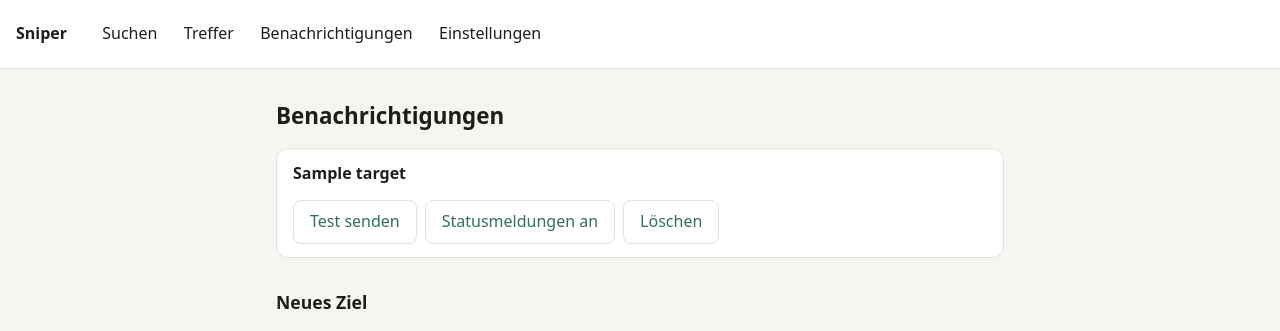
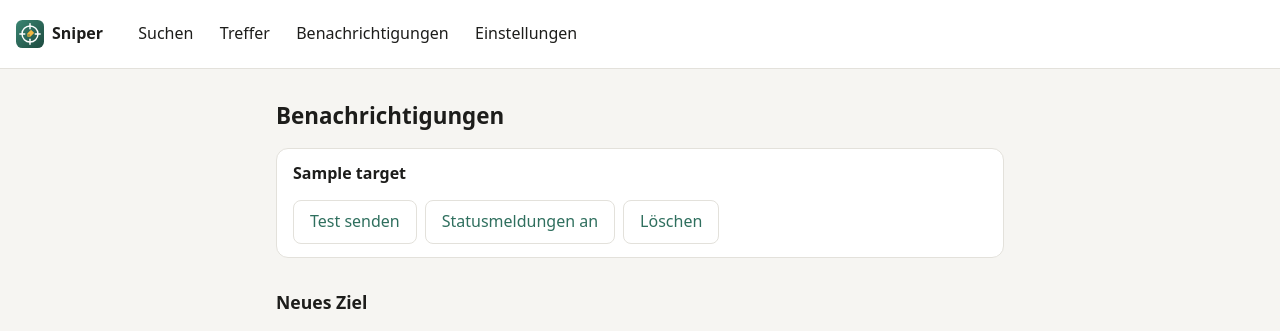
Before and after one commit to MySquat516/Marktplatz-Sniper, a Python web app: template src/sniper/web/templates/targets.html in a window 1280 px wide. Shown: the top 331 px of the page. Run offline with Jinja, Linux system fonts and the light colour scheme; the template is opened without the code that fills it: most values are stand-ins (such as "Sample title", 1, 10 or a date in 2020); form fields are guessed from the names that the template uses.

Commit message:
Add Sniper icon, favicon, home screen icon and web manifest
Co-Authored-By: Claude Opus 5.5 <noreply@anthropic.com>
Claude-Session: https://claude.ai/code/session_01Rgj79zGaJS2HvRHQAnjpQc

```diff
--- a/src/sniper/web/static/style.css
+++ b/src/sniper/web/static/style.css
@@ -9,7 +9,7 @@
 * { box-sizing: border-box; }
 body { margin: 0; background: var(--bg); color: var(--fg); line-height: 1.45; }
 .top { display: flex; flex-wrap: wrap; gap: .5rem 1.5rem; align-items: center; padding: .75rem 1rem; border-bottom: 1px solid var(--line); background: var(--card); }
-.brand { font-weight: 700; color: var(--fg); text-decoration: none; }
+.brand { font-weight: 700; color: var(--fg); text-decoration: none; display: inline-flex; align-items: center; gap: .5rem; }
 nav { display: flex; flex-wrap: wrap; gap: .25rem; }
 nav a { padding: .6rem .7rem; border-radius: .5rem; color: var(--fg); text-decoration: none; min-height: 44px; display: inline-flex; align-items: center; }
 nav a[aria-current="page"] { background: var(--bg); font-weight: 600; }
--- a/src/sniper/web/templates/base.html
+++ b/src/sniper/web/templates/base.html
@@ -5,10 +5,16 @@
   <meta name="viewport" content="width=device-width, initial-scale=1">
   <title>{% block title %}Sniper{% endblock %} · Marktplatz-Sniper</title>
   <link rel="stylesheet" href="{{ url_for('static', filename='style.css') }}">
+  <link rel="icon" href="{{ url_for('static', filename='icon.svg') }}" type="image/svg+xml">
+  <link rel="icon" href="{{ url_for('static', filename='favicon-32.png') }}" sizes="32x32" type="image/png">
+  <link rel="apple-touch-icon" href="{{ url_for('static', filename='apple-touch-icon.png') }}">
+  <link rel="manifest" href="{{ url_for('static', filename='manifest.webmanifest') }}">
+  <meta name="theme-color" content="#2f6f5e">
+  <meta name="apple-mobile-web-app-title" content="Sniper">
 </head>
 <body>
   <header class="top">
-    <a class="brand" href="{{ url_for('views.searches') }}">Sniper</a>
+    <a class="brand" href="{{ url_for('views.searches') }}"><img src="{{ url_for('static', filename='icon.svg') }}" alt="" width="28" height="28"> Sniper</a>
     {% if request.endpoint != 'login' %}
     <nav>
       <a href="{{ url_for('views.searches') }}" {% if request.endpoint in ('views.searches', 'views.edit_search', 'views.new_search', 'views.create_search') %}aria-current="page"{% endif %}>Suchen</a>
```
Also changed, not shown: tests/web/test_icons.py (added, +35 -0 lines), docs/branding/README.md (added), docs/branding/icon-square.svg (added), docs/branding/icon.svg (added), src/sniper/web/static/apple-touch-icon.png (added), src/sniper/web/static/favicon-32.png (added), src/sniper/web/static/icon-192.png (added), src/sniper/web/static/icon-512.png (added), src/sniper/web/static/icon.svg (added), src/sniper/web/static/manifest.webmanifest (added), 1 other file.
